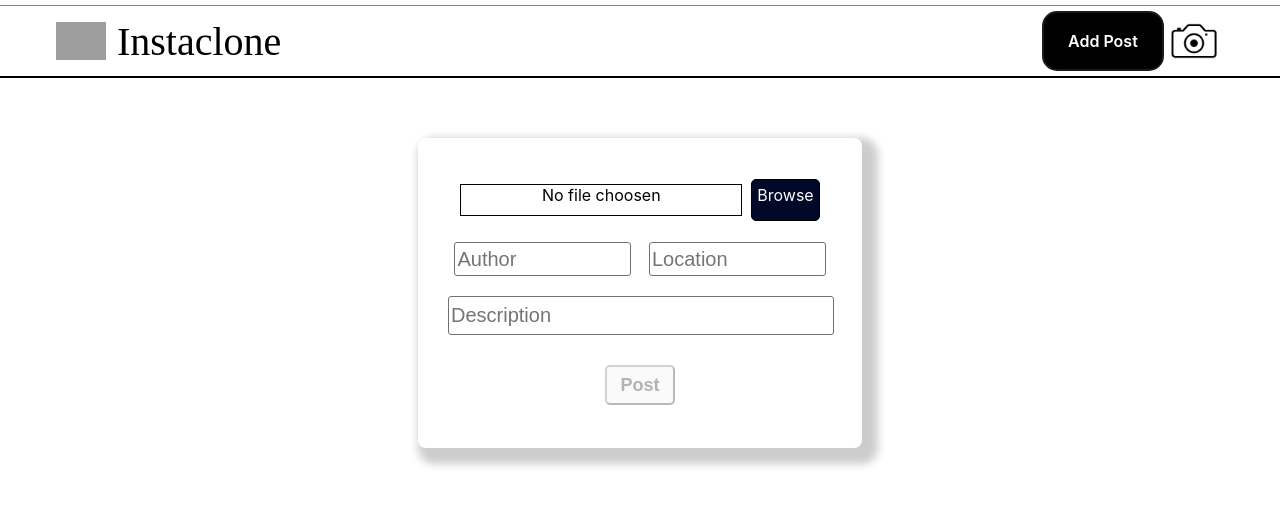
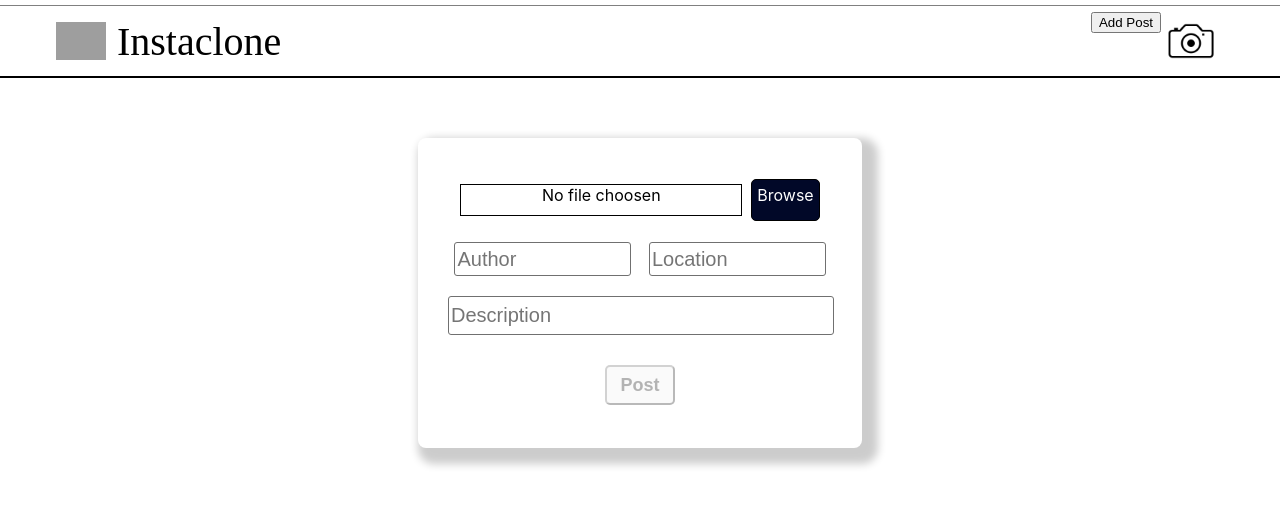
Before and after one commit to saikiran-vennam/instaclone-client, a React (Create React App) app: page /posting in a window 1280 px wide. Shown: the top 506 px of the page. Built offline with nearby package versions, Linux system fonts and the light colour scheme; grey boxes are pictures that could not be loaded.

Commit message:
Update App.css

```diff
--- a/src/App.css
+++ b/src/App.css
@@ -45,11 +45,11 @@
   display: flex;
   width: 100%;
   justify-content: flex-end;
+  margin-right: 5%;
 }
 
 .cam img {
   width: 60px;
-  margin-right: 6%;
   cursor: pointer;
 }
 
@@ -156,58 +156,9 @@
 }
 
 
-
-
 /* CSS */
-.button-27 {
-  appearance: none;
-  background-color: #000000;
-  border: 2px solid #1A1A1A;
-  border-radius: 15px;
-  box-sizing: border-box;
-  color: #FFFFFF;
-  cursor: pointer;
-  display: inline-block;
-  font-family: Roobert,-apple-system,BlinkMacSystemFont,"Segoe UI",Helvetica,Arial,sans-serif,"Apple Color Emoji","Segoe UI Emoji","Segoe UI Symbol";
-  font-size: 16px;
-  font-weight: 600;
-  line-height: normal;
-  margin: 0;
-  min-height: 60px;
-  min-width: 0;
-  outline: none;
-  padding: 16px 24px;
-  text-align: center;
-  text-decoration: none;
-  transition: all 300ms cubic-bezier(.23, 1, 0.32, 1);
-  user-select: none;
-  -webkit-user-select: none;
-  touch-action: manipulation;
-  width: 100%;
-  will-change: transform;
-}
-
-.button-27:disabled {
-  pointer-events: none;
-}
-
-.button-27:hover {
-  box-shadow: rgba(0, 0, 0, 0.25) 0 8px 15px;
-  transform: translateY(-2px);
-}
-
-.button-27:active {
-  box-shadow: none;
-  transform: translateY(0);
-}
-
 .noposts {
   font-size: 30px;
   color: rgb(4, 4, 83);
   margin-bottom: 50px;
 }
-
-.note {
-  color: red;
-  font-size: 20px;
-}
```
